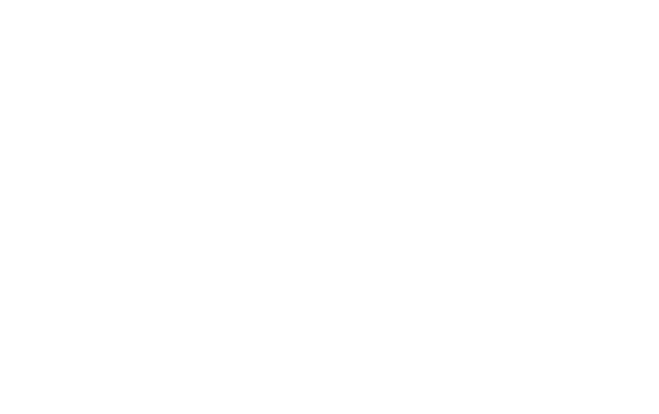
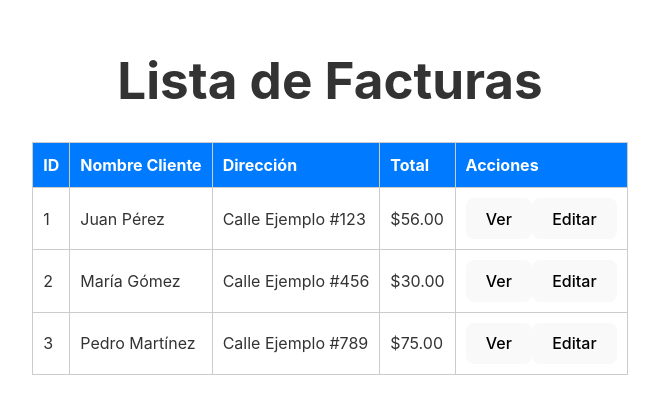
Before and after one commit to Proyecto-integrador2/frontend-instabill, a React (Vite) app: page /invoiceList in a window 1280 px wide. Before the commit this address had no page. Shown: the part 194-608 px from the top of the page, without its empty margins (310-969 px from the left). Built offline with nearby package versions, Linux system fonts and the light colour scheme.

Commit message:
plantilla ver facturas

```diff
--- a/src/App.jsx
+++ b/src/App.jsx
@@ -3,6 +3,7 @@ import { BrowserRouter as Router, Route, Routes } from 'react-router-dom';
 import Home from './componentes/Home';
 import Invoice from './componentes/Invoice';
 import './App.css'
+import InvoiceList from './componentes/InvoiceList';
 
 function App() {
 
@@ -11,6 +12,8 @@ function App() {
       <Routes>
         <Route path="/" element={<Home />} />
         <Route path="/invoice" element={<Invoice />} />
+        <Route path="/invoiceList" element={<InvoiceList />} />
+
       </Routes>
     </Router>
   )
--- a/src/componentes/Home.jsx
+++ b/src/componentes/Home.jsx
@@ -8,6 +8,11 @@ const Home = () => {
   const handleGenerateInvoice = () => {
     navigate('/invoice'); // Redirige a la página de la factura
   };
+
+  const handleInvoiceList = () => {
+    navigate('/invoiceList'); // Redirige a la página de la factura
+  };
+
 
   return (
     <div className="home-container">
@@ -34,7 +39,7 @@ const Home = () => {
       {/* Tercera sección - Historial de Facturas */}
       <section className="history-section">
       <button className="generate-btn" onClick={handleGenerateInvoice}>Generar factura</button>
-        <button className="history-btn">Ver facturas</button>
+        <button className="history-btn" onClick={handleInvoiceList}>Ver facturas</button>
       </section>
     </div>
   );
--- /dev/null
+++ b/src/componentes/InvoiceList.css
@@ -0,0 +1,36 @@
+/* InvoiceList.css */
+
+.invoice-list-container {
+    padding: 20px;
+    background-color: white;
+    color: #333; /* Texto oscuro */
+}
+
+.invoice-list-table {
+    width: 100%;
+    border-collapse: collapse;
+    margin-bottom: 20px;
+}
+
+.invoice-list-table th, .invoice-list-table td {
+    border: 1px solid #ccc;
+    padding: 10px;
+    text-align: left;
+}
+
+.invoice-list-table th {
+    background-color: #007BFF;
+    color: white;
+}
+
+.invoice-modal {
+    position: fixed;
+    top: 0;
+    left: 0;
+    right: 0;
+    bottom: 0;
+    background-color: rgba(255, 255, 255, 0.5);
+    display: flex;
+    align-items: center;
+    justify-content: center;
+}
--- /dev/null
+++ b/src/componentes/InvoiceList.jsx
@@ -0,0 +1,77 @@
+import React, { useState } from 'react';
+import Invoice from './Invoice'; // Asegúrate de importar el componente Invoice
+import './InvoiceList.css';
+
+const InvoiceList = () => {
+  const [invoices, setInvoices] = useState([]);
+  const [selectedInvoice, setSelectedInvoice] = useState(null);
+  const [isViewingInvoice, setIsViewingInvoice] = useState(false);
+
+  const handleViewInvoice = (invoice) => {
+    setSelectedInvoice(invoice);
+    setIsViewingInvoice(true);
+  };
+
+  const handleCloseInvoice = () => {
+    setIsViewingInvoice(false);
+    setSelectedInvoice(null);
+  };
+
+  const handleModalClick = (e) => {
+    // Si el clic está en el contenedor del modal, cierra el modal
+    if (e.target.classList.contains('invoice-modal')) {
+      handleCloseInvoice();
+    }
+  };
+
+  // Ejemplo de facturas
+  const exampleInvoices = [
+    { id: 1, customerName: 'Juan Pérez', customerAddress: 'Calle Ejemplo #123', totalAmount: '$56.00' },
+    { id: 2, customerName: 'María Gómez', customerAddress: 'Calle Ejemplo #456', totalAmount: '$30.00' },
+    { id: 3, customerName: 'Pedro Martínez', customerAddress: 'Calle Ejemplo #789', totalAmount: '$75.00' },
+  ];
+
+  const handleEditInvoice = (invoice) => {
+    // Aquí puedes agregar la lógica para editar la factura
+    console.log('Editar factura:', invoice);
+  };
+
+  return (
+    <div className="invoice-list-container">
+      <h1>Lista de Facturas</h1>
+      <table className="invoice-list-table">
+        <thead>
+          <tr>
+            <th>ID</th>
+            <th>Nombre Cliente</th>
+            <th>Dirección</th>
+            <th>Total</th>
+            <th>Acciones</th>
+          </tr>
+        </thead>
+        <tbody>
+          {exampleInvoices.map((invoice) => (
+            <tr key={invoice.id}>
+              <td>{invoice.id}</td>
+              <td>{invoice.customerName}</td>
+              <td>{invoice.customerAddress}</td>
+              <td>{invoice.totalAmount}</td>
+              <td>
+                <button onClick={() => handleViewInvoice(invoice)}>Ver</button>
+                <button onClick={() => handleEditInvoice(invoice)}>Editar</button>
+              </td>
+            </tr>
+          ))}
+        </tbody>
+      </table>
+
+      {isViewingInvoice && (
+        <div className="invoice-modal" onClick={handleModalClick}>
+          <Invoice invoice={selectedInvoice} onClose={handleCloseInvoice} />
+        </div>
+      )}
+    </div>
+  );
+};
+
+export default InvoiceList;
```
